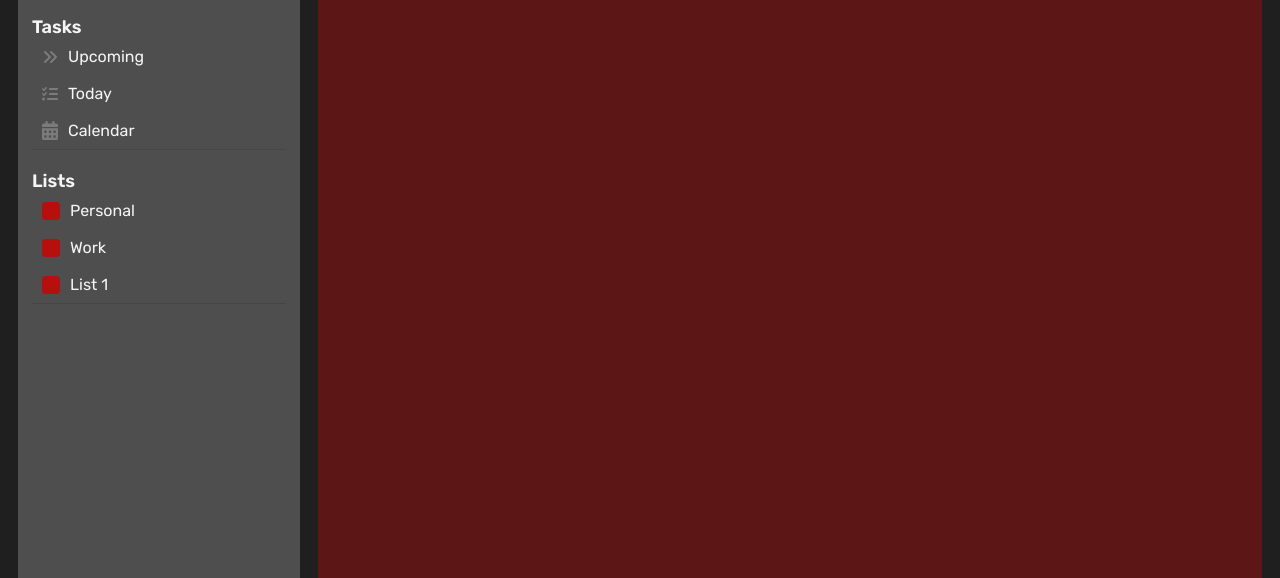
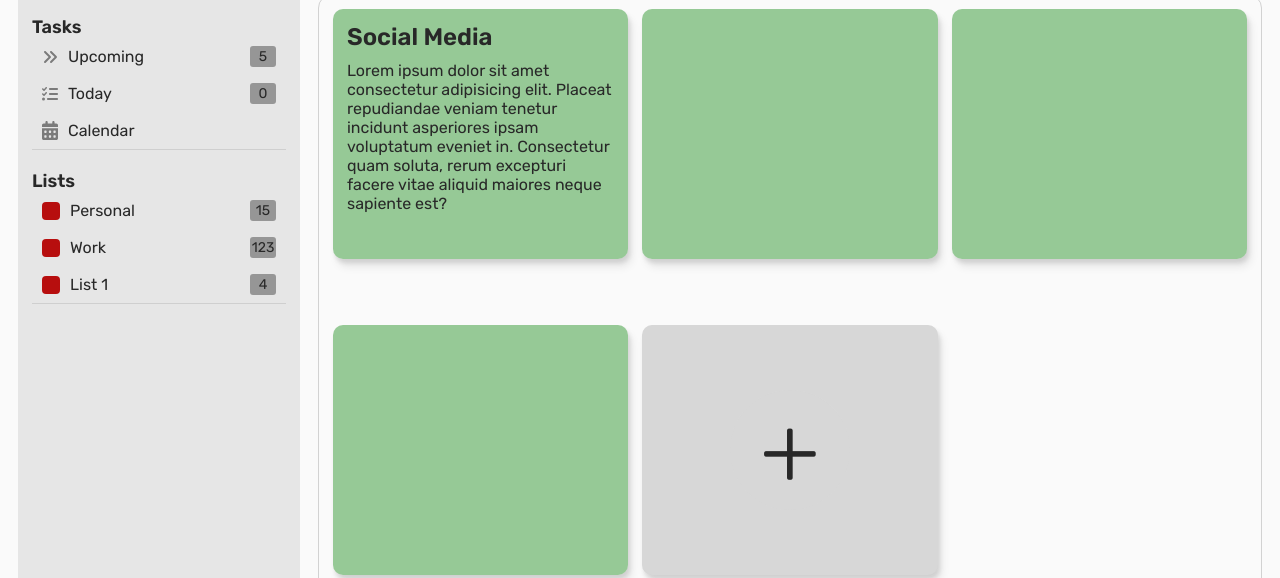
Before and after one commit to Odi000/todo-list, a website built with webpack: page src/index.html in a window 1280 px wide. Shown: the part 117-695 px from the top of the page. Built offline with nearby package versions, Linux system fonts and the light colour scheme; files whose address does not match are found by name.

Commit message:
styles finished

```diff
--- a/src/index.html
+++ b/src/index.html
@@ -26,13 +26,18 @@
             </div>
             <div class="tasks">
                 <h2>Tasks</h2>
-                <div><img src="./icons/fast-forward.svg">
+                <div>
+                    <img src="./icons/fast-forward.svg">
                     <div>Upcoming</div>
+                    <div class="counter">5</div>
                 </div>
-                <div><img src="./icons/today.svg">
+                <div>
+                    <img src="./icons/today.svg">
                     <div>Today</div>
+                    <div class="counter">0</div>
                 </div>
-                <div><img src="./icons/calendar.svg">
+                <div>
+                    <img src="./icons/calendar.svg">
                     <div>Calendar</div>
                 </div>
             </div>
@@ -41,15 +46,17 @@
                 <div>
                     <div class="square"></div>
                     <div>Personal</div>
-
+                    <div class="counter">15</div>
                 </div>
                 <div>
                     <div class="square"></div>
                     <div>Work</div>
+                    <div class="counter">123</div>
                 </div>
                 <div>
                     <div class="square"></div>
                     <div>List 1</div>
+                    <div class="counter">4</div>
                 </div>
             </div>
             <div class="bottom">
@@ -67,8 +74,8 @@
             <h1>Sticky Wall</h1>
             <div class="stickers">
                 <div class="sticker">
-                    <h2></h2>
-                    <p></p>
+                    <h2>Social Media</h2>
+                    <p>Lorem ipsum dolor sit amet consectetur adipisicing elit. Placeat repudiandae veniam tenetur incidunt asperiores ipsam voluptatum eveniet in. Consectetur quam soluta, rerum excepturi facere vitae aliquid maiores neque sapiente est?</p>
                 </div>
                 <div class="sticker">
                     <h2></h2>
@@ -82,7 +89,9 @@
                     <h2></h2>
                     <p></p>
                 </div>
-                <div class="new-sticker"></div>
+                <div class="new-sticker">
+                    <div class="circle">+</div>
+                </div>
             </div>
         </div>
     </div>
--- a/src/styles.css
+++ b/src/styles.css
@@ -1,9 +1,12 @@
 @import url('https://fonts.googleapis.com/css2?family=Rubik:wght@300;400;500;600;700;800;900&display=swap');
+
 :root {
     font-family: 'Rubik', sans-serif;
     font-size: 10px;
     --main-bkg-clr: #FAFAFA;
-    --menu-bkg-clr: #F4F4F4;
+    --menu-bkg-clr: rgb(230, 230, 230);
+    --font-clr: #282828;
+    --cntr-padding: 1.4rem;
     --icons-clr: invert(52%) sepia(0%) saturate(167%) hue-rotate(217deg) brightness(92%) contrast(87%);
 }
 
@@ -15,8 +18,8 @@
 }
 
 body {
-    background-color: rgb(31, 31, 31);
-    color: whitesmoke;
+    background-color: var(--main-bkg-clr);
+    color: var(--font-clr);
 }
 
 #container {
@@ -32,7 +35,8 @@ img {
     filter: var(--icons-clr);
 }
 
-h1 {
+h1,
+.sticker > h2 {
     font-size: 2.4rem;
 }
 
@@ -44,9 +48,9 @@ h2 {
 /*-- Menu --*/
 .menu-bar {
     position: relative;
-    background-color: rgba(255, 255, 255, 0.209);
+    background-color: var(--menu-bkg-clr);
     margin: 1.8rem 0 1.8rem 1.8rem;
-    padding: 1.4rem;
+    padding: var(--cntr-padding);
     border-radius: 1.4rem;
 }
 
@@ -59,8 +63,7 @@ h2 {
     justify-content: space-between;
 }
 
-.hamburger
-img {
+.hamburger img {
     cursor: pointer;
     width: 2.2rem;
 }
@@ -74,8 +77,7 @@ img {
     gap: .6rem;
 }
 
-.search-bar
-img {
+.search-bar img {
     width: 1.8rem;
 }
 
@@ -98,6 +100,7 @@ input {
 .bottom>* {
     cursor: pointer;
     user-select: none;
+    position: relative;
     display: flex;
     align-items: center;
     gap: 10px;
@@ -129,6 +132,16 @@ div {
     background-color: rgb(183, 14, 14);
     border-radius: .4rem;
 }
+.counter {
+    position: absolute;
+    right: 1rem;
+    background-color: #00000059;
+    padding: .2rem 0;
+    font-size: 1.4rem;
+    width: 2.6rem;
+    border-radius: 3px;
+    text-align: center;
+}
 
 .bottom {
     position: absolute;
@@ -144,12 +157,66 @@ p {
 
 /*-- Content --*/
 .content {
-    background-color: rgba(255, 0, 0, 0.277);
     margin: 1.8rem 1.8rem 1.8rem 0;
+    display: flex;
+    flex-direction: column;
 }
 
-button {
-    display: block;
-    background-color: transparent;
-    border: none;
+.content h1 {
+    font-size: 4.8rem;
+    margin-bottom: 3.6rem;
 }
+
+.stickers {
+    height: 81vh;
+    overflow: auto;
+    border: 1px solid #d2d2d2;
+    border-radius: 1.4rem;
+    padding: var(--cntr-padding);
+    display: grid;
+    grid-template-columns: repeat(auto-fit, minmax(25rem, 1fr));
+    gap: 1.4rem;
+}
+
+.stickers>* {
+    background-color: rgba(0, 128, 0, 0.4);
+    border-radius: 1rem;
+    min-height: 25rem;
+    height: fit-content;
+    padding: var(--cntr-padding);
+    box-shadow:
+    2px 4px 4px rgba(0,0,0,0.10),
+    4px 8px 8px rgba(0,0,0,0.08);
+}
+
+.sticker > h2 {
+    margin-bottom: 1rem;
+}
+
+.new-sticker {
+    position: relative;
+    background-color: rgb(215, 215, 215);
+}
+
+.circle {
+    user-select: none;
+    cursor: pointer;
+    position: absolute;
+    top: 50%;
+    left: 50%;
+    transform: translate(-50%, -50%);
+    display: grid;
+    place-items: center;
+    width: 12rem;
+    height: 12rem;
+    border-radius: 50%;
+    background-color: white;
+    font-size: 9.6rem;
+    font-weight: 300;
+    background-color: inherit;
+    transition: background .1s linear;
+}
+
+.circle:hover {
+    background-color: rgb(190, 190, 190);
+}
```
